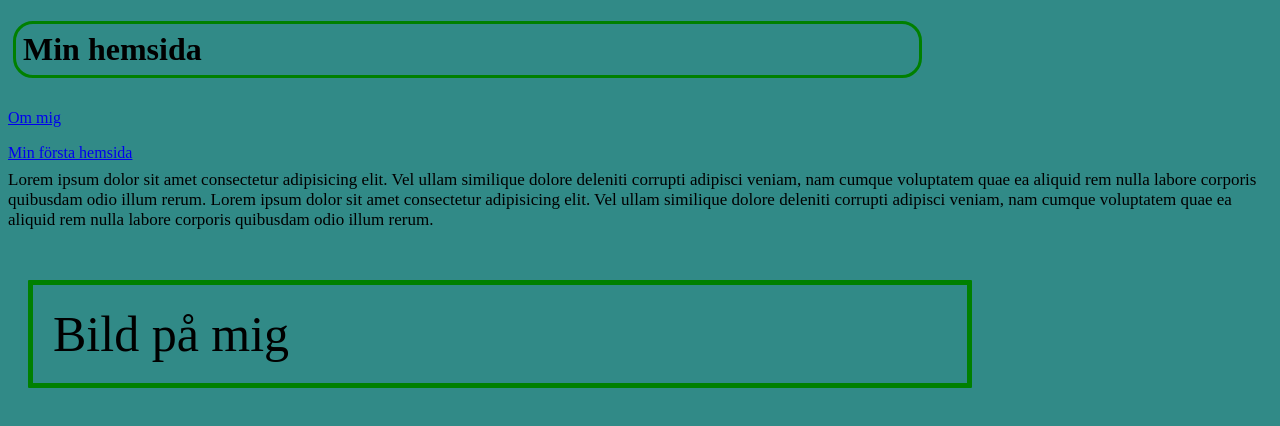
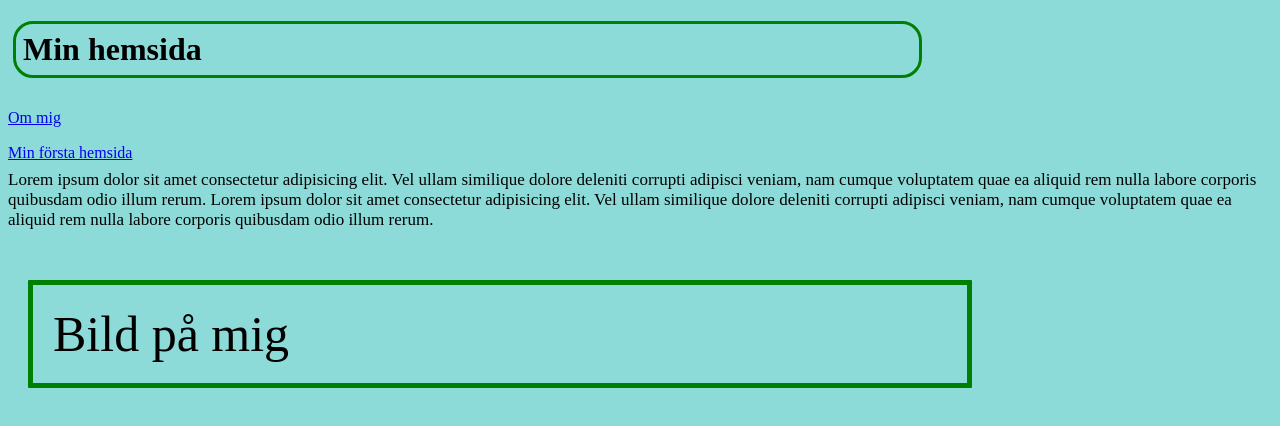
Before and after one commit to jonathankeuls/Github-projekt, a plain HTML site: page index.html in a window 1280 px wide. Drawn offline with Linux system fonts and the light colour scheme.

Commit message:
ljusare bakgrundsfärg

```diff
--- a/index.html
+++ b/index.html
@@ -41,7 +41,7 @@
    }
 
  </style>
-  <body style="background-color: rgba(7, 114, 110, 0.829);">
+  <body style="background-color: rgba(43, 189, 184, 0.534);">
 
     <h1>Min hemsida</h1>
  <div>
```
